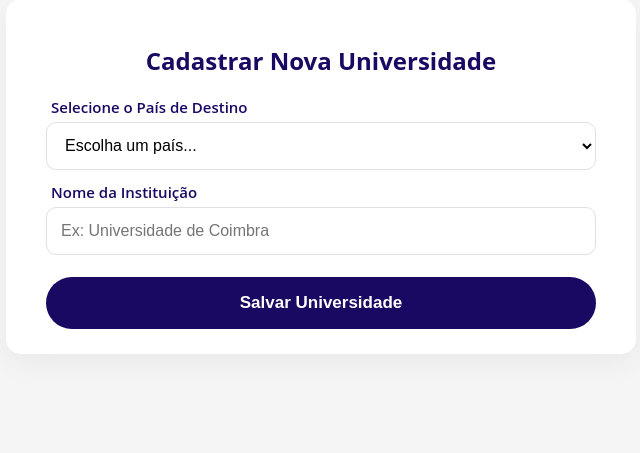
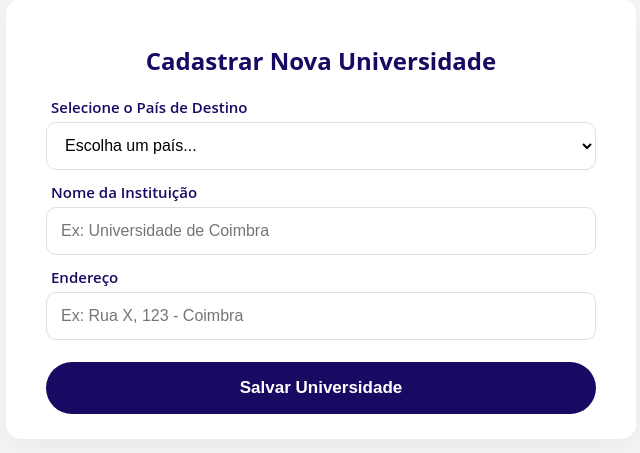
Before and after one commit to IsabelaAmoriim/sistema-apoio-intercambistas, a Flask app: page /admin/universidade/novo in a window 1280 px wide. Shown: the part 181-634 px from the top of the page, without its empty margins (319-959 px from the left). Run offline with Flask 3, Linux system fonts and the light colour scheme; a user stored in the database is signed in.

Commit message:
Update admin_cadastro_universidade.html

```diff
--- a/templates/admin_cadastro_universidade.html
+++ b/templates/admin_cadastro_universidade.html
@@ -56,6 +56,10 @@
                         <label>Nome da Instituição</label>
                         <input type="text" name="nome" placeholder="Ex: Universidade de Coimbra" required>
                     </div>
+                    <div class="form-group">
+                        <label>Endereço</label>
+                        <input type="text" name="endereco" placeholder="Ex: Rua X, 123 - Coimbra" required>
+                    </div>
                     <button type="submit" class="btn-enviar">Salvar Universidade</button>
                 </form>
             </div>
```
